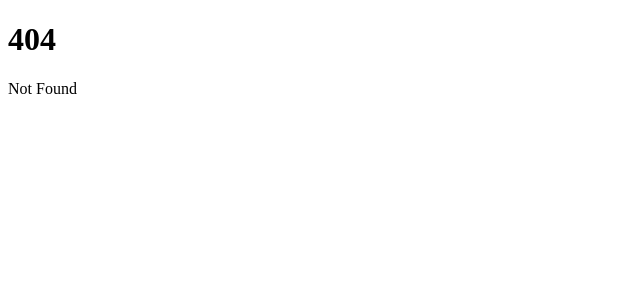
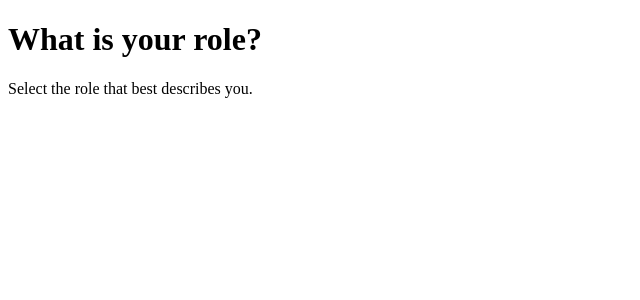
Before and after one commit to pokhreally/sveltekit-basic, a SvelteKit app: page /sales in a window 1280 px wide. Before the commit this address had no page. Shown: the top 300 px of the page, without its empty margins (0-640 px from the left). Built offline with nearby package versions, Linux system fonts and the light colour scheme.

Commit message:
feat: optional parameter while routing

```diff
--- /dev/null
+++ b/src/routes/sales/[[lang]]/+page.svelte
@@ -0,0 +1,29 @@
+<script lang="ts">
+
+    import { page } from "$app/stores"
+
+    type Language = "en" | "es" | "fr";
+
+    const language = {
+        en: {
+            title: "What is your role?",
+            description: "Select the role that best describes you."
+        },
+        es: {
+            title: "¿Cuál es tu rol?",
+            description: "Selecciona el rol que mejor te describe."
+        },
+        fr: {
+            title: "Quel est votre rôle?",
+            description: "Sélectionnez le rôle qui vous décrit le mieux."
+        },
+    }
+
+    const {lang = "en"} = $page.params as {lang : Language};
+
+    const greetings = language[lang as Language];
+
+</script>
+
+<h1>{greetings.title}</h1>
+<p>{greetings.description}</p>
```
